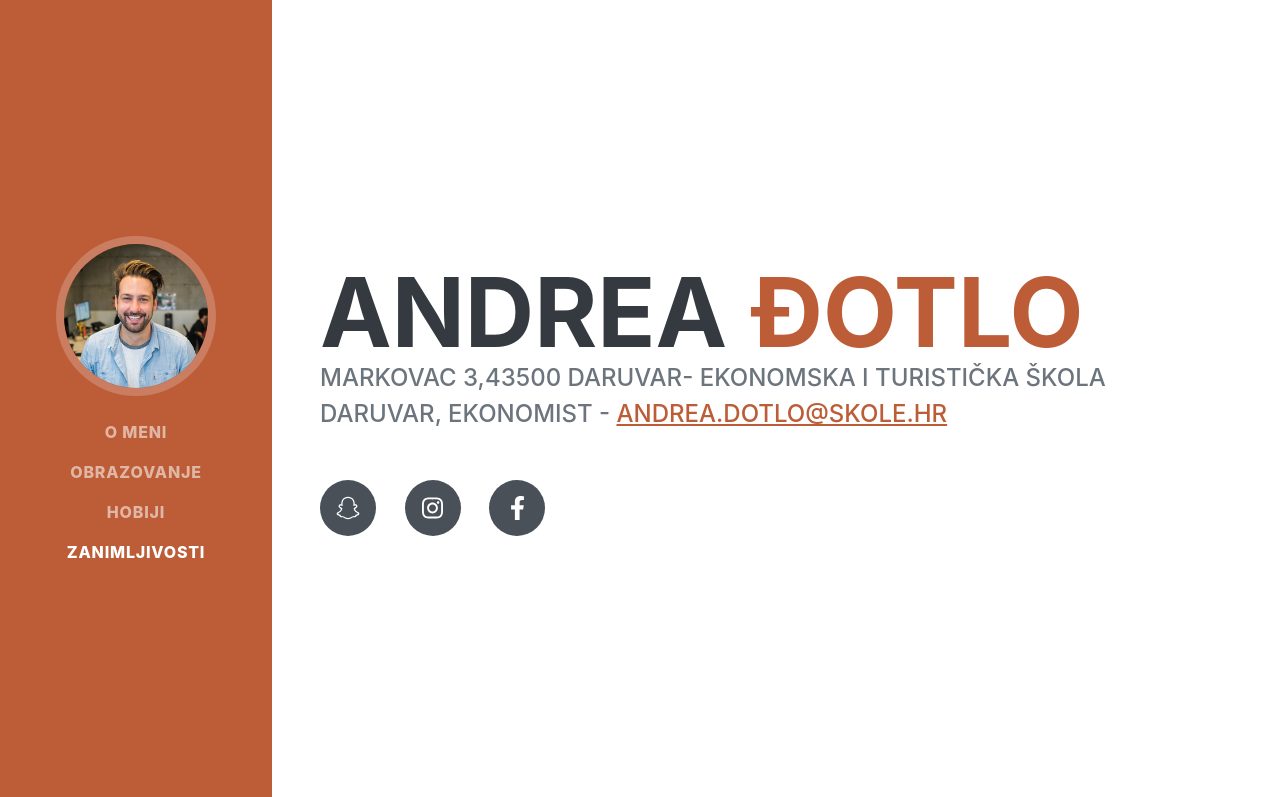
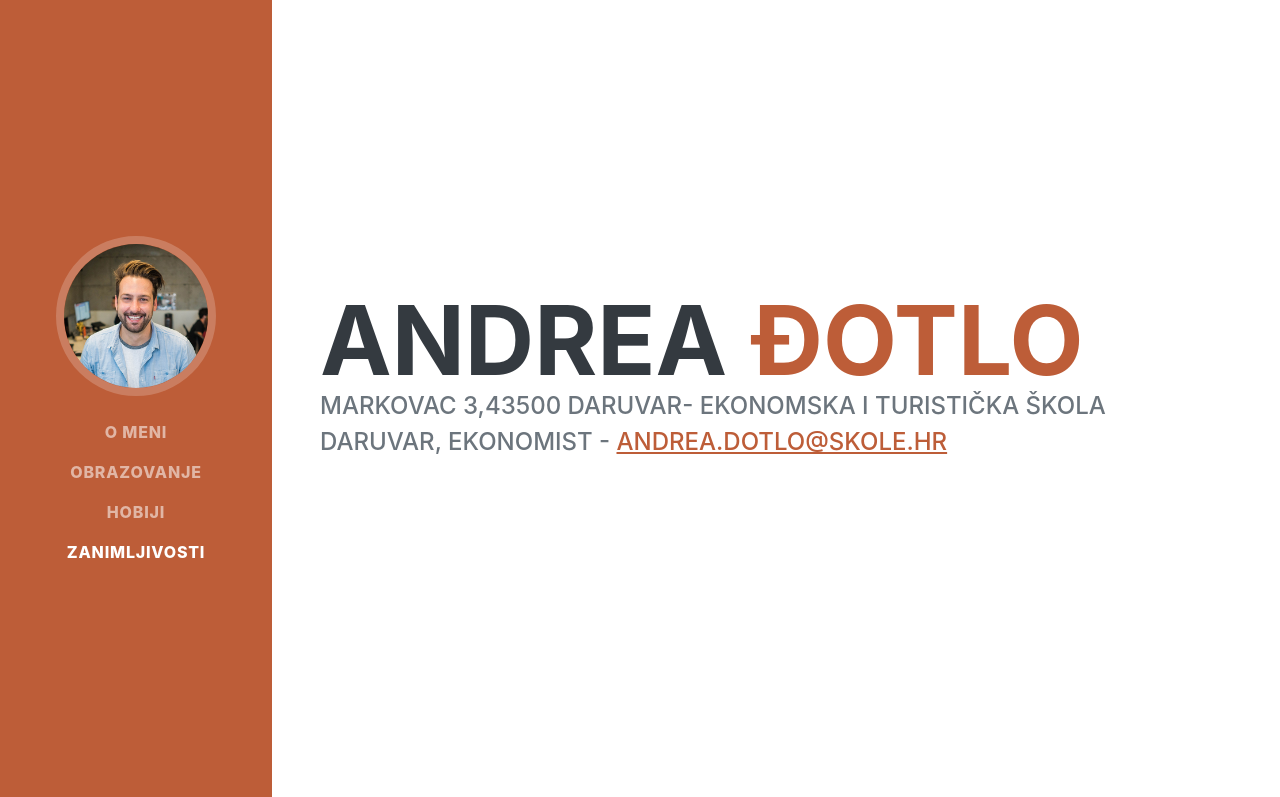
Before and after one commit to andreadotlo/dotloandrea28, a plain HTML site: page index.html in a window 1280 px wide. Shown: the top 797 px of the page. Drawn offline with nearby package versions, Linux system fonts and the light colour scheme; a web font is replaced by a local one.

Commit message:
Add files via upload

```diff
--- a/index.html
+++ b/index.html
@@ -46,11 +46,6 @@
                         <a href="mailto:name@email.com">andrea.dotlo@skole.hr</a>
                     </div>
                     <p class="lead mb-5"></p>
-                    <div class="social-icons">
-                        <a class="social-icon" href="https://www.snapchat.com/"><i class="fab fa-snapchat"></i></a>
-                        <a class="social-icon" href="https://www.instagram.com/andreadotlo/"><i class="fab fa-instagram"></i></a>
-                        <a class="social-icon" href="https://m.facebook.com/people/Andrea-%C4%90otlo/100014636708189"><i class="fab fa-facebook-f"></i></a>
-                    </div>
                 </div>
             </section>
             <hr class="m-0" />
```
